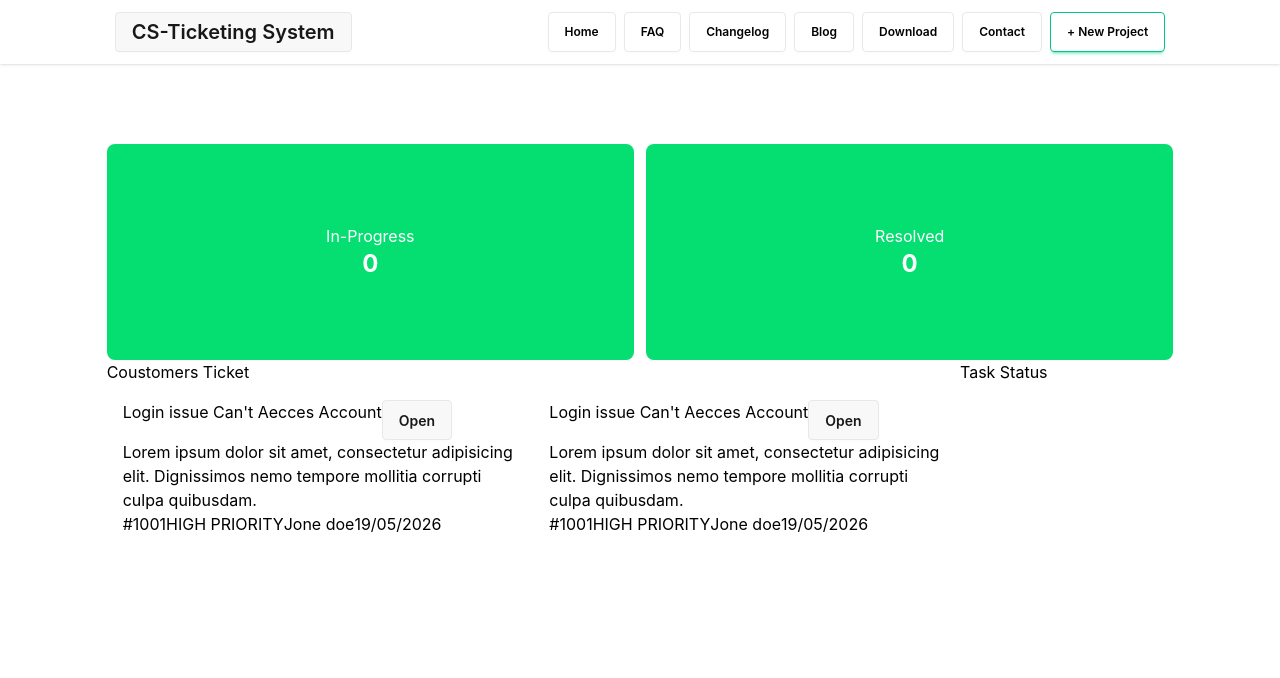
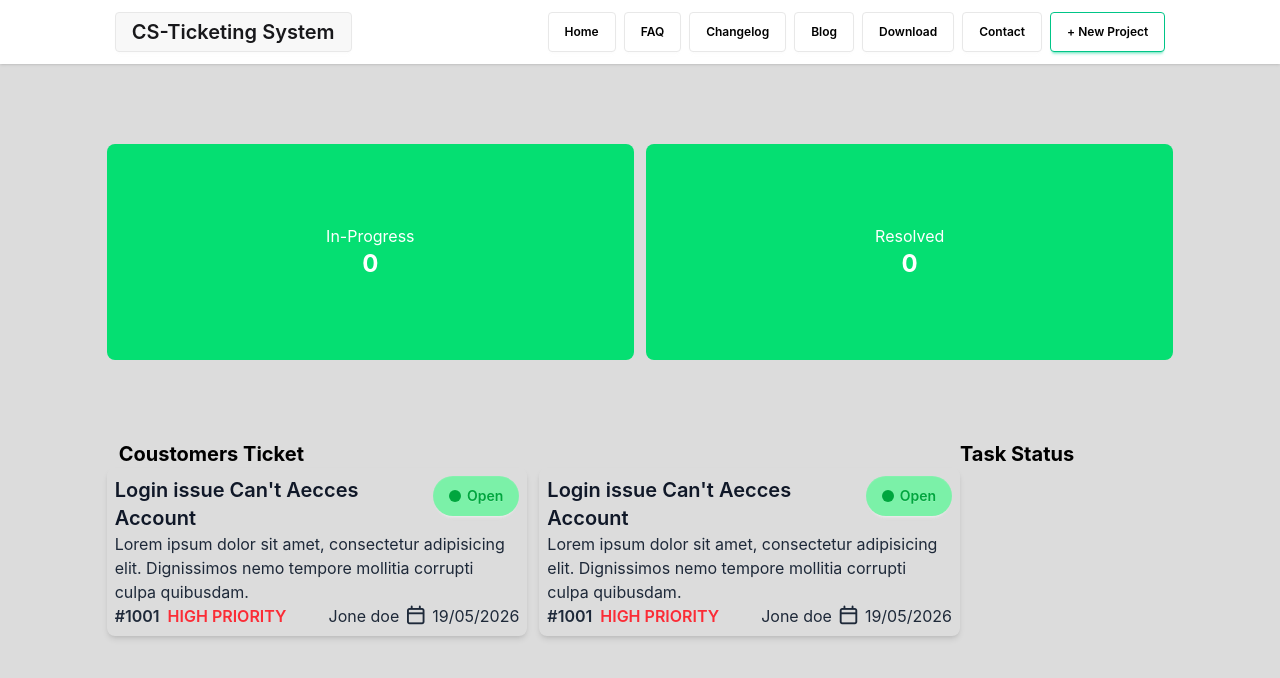
Before and after one commit to jahirul2109/CS-TICKETING-SYSTEM, a React (Vite) app: page / in a window 1280 px wide. Shown: the top 678 px of the page. Built offline with nearby package versions, Linux system fonts and the light colour scheme.

Commit message:
add card

```diff
--- a/index.html
+++ b/index.html
@@ -4,9 +4,10 @@
     <meta charset="UTF-8" />
     <link rel="icon" type="image/svg+xml" href="/favicon.svg" />
     <meta name="viewport" content="width=device-width, initial-scale=1.0" />
+    <link rel="stylesheet" href="https://cdnjs.cloudflare.com/ajax/libs/font-awesome/7.0.1/css/all.min.css" integrity="sha512-2SwdPD6INVrV/lHTZbO2nodKhrnDdJK9/kg2XD1r9uGqPo1cUbujc+IYdlYdEErWNu69gVcYgdxlmVmzTWnetw==" crossorigin="anonymous" referrerpolicy="no-referrer" />
     <title>cs-ticketing-system</title>
   </head>
-  <body  class="bg-white">
+  <body  class="">
     <div id="root"></div>
     <script type="module" src="/src/main.jsx"></script>
   </body>
--- a/src/component/card/Card.jsx
+++ b/src/component/card/Card.jsx
@@ -2,51 +2,52 @@ import React from 'react'
 
 export default function Card() {
     return (
-        <div className='grid grid-cols-5 w-10/12 mx-auto'>
+        <div className='grid grid-cols-5 w-10/12 mx-auto mt-20'>
             <div className='col-span-4'>
-                <h1>Coustomers Ticket</h1>
-                <div className='grid grid-cols-2 w-full'>
-                    <div className='p-4 rounded-lg '>
-                        <div className='flex'>
-                            <h1>Login issue Can't Aecces Account</h1>
-                            <h1 className='btn roundfu'>Open</h1>
+                <h1 className='text-xl mx-3 font-bold'>Coustomers Ticket</h1>
+                <div className='grid grid-cols-2 gap-3 w-full'>
+                    <div className='p-2 rounded-lg shadow-md'>
+                        <div className='flex justify-between text-xl font-semibold text-gray-900'>
+                            <h1 className=''>Login issue Can't Aecces Account</h1>
+                            <div className='btn border-none outline-none  rounded-full bg-green-300 text-green-600'> <div className='w-3 h-3 rounded-full bg-green-600'></div>Open</div>
                         </div>
-                        <p>Lorem ipsum dolor sit amet, consectetur adipisicing elit. Dignissimos nemo tempore mollitia corrupti culpa quibusdam.</p>
-                        <div className='flex'>
-                            <div className='flex justify-between '>
-                                <h1>#1001</h1>
-                                <h1>HIGH PRIORITY</h1>
+                        <p className='text-gray-800'>Lorem ipsum dolor sit amet, consectetur adipisicing elit. Dignissimos nemo tempore mollitia corrupti culpa quibusdam.</p>
+                        <div className='flex justify-between text-gray-800'>
+                            <div className='flex justify-between gap-2'>
+                                <h1 className='font-semibold'>#1001</h1>
+                                <h1 className='text-red-500 font-semibold'>HIGH PRIORITY</h1>
                             </div>
-                            <div className='flex'>
+                            <div className='flex justify-between gap-1 items-center text-gray-800 '>
                                 <p>Jone doe</p>
-                                {/* <i></i> */}
+                                <i className="fa-regular text-xl fa-calendar"></i>
                                 <span>19/05/2026</span>
                             </div>
                         </div>
                     </div>
-                    <div className='p-4 rounded-lg '>
-                        <div className='flex'>
-                            <h1>Login issue Can't Aecces Account</h1>
-                            <h1 className='btn roundfu'>Open</h1>
+                    <div className='p-2 rounded-lg shadow-md'>
+                        <div className='flex justify-between text-xl font-semibold text-gray-900'>
+                            <h1 className=''>Login issue Can't Aecces Account</h1>
+                            <div className='btn border-none outline-none  rounded-full bg-green-300 text-green-600'> <div className='w-3 h-3 rounded-full bg-green-600'></div>Open</div>
                         </div>
-                        <p>Lorem ipsum dolor sit amet, consectetur adipisicing elit. Dignissimos nemo tempore mollitia corrupti culpa quibusdam.</p>
-                        <div className='flex'>
-                            <div className='flex justify-between '>
-                                <h1>#1001</h1>
-                                <h1>HIGH PRIORITY</h1>
+                        <p className='text-gray-800'>Lorem ipsum dolor sit amet, consectetur adipisicing elit. Dignissimos nemo tempore mollitia corrupti culpa quibusdam.</p>
+                        <div className='flex justify-between text-gray-800'>
+                            <div className='flex justify-between gap-2'>
+                                <h1 className='font-semibold'>#1001</h1>
+                                <h1 className='text-red-500 font-semibold'>HIGH PRIORITY</h1>
                             </div>
-                            <div className='flex'>
+                            <div className='flex justify-between gap-1 items-center text-gray-800 '>
                                 <p>Jone doe</p>
-                                {/* <i></i> */}
+                                <i className="fa-regular text-xl fa-calendar"></i>
                                 <span>19/05/2026</span>
                             </div>
                         </div>
                     </div>
+
                 </div>
             </div>
 
             <div className=''>
-                <h1>Task Status</h1>
+                <h1 className='text-xl font-bold'>Task Status</h1>
                 <div>
 
                 </div>
--- a/src/component/nav/Navbar.jsx
+++ b/src/component/nav/Navbar.jsx
@@ -2,7 +2,7 @@ import React from 'react'
 
 export default function Navbar() {
     return (
-        <div className=' mx-auto shadow-sm'>
+        <div className=' mx-auto bg-white shadow-sm'>
             <div className="navbar flex justify-between  w-10/12 mx-auto">
                 <div className="">
                     <a className="btn  text-xl">CS-Ticketing System</a>
--- a/src/index.css
+++ b/src/index.css
@@ -1,6 +1,6 @@
 @import "tailwindcss";
 @plugin "daisyui";
 :root {
-  background-color: white;
+  background-color: gainsboro;
   color: black;
 }
```
